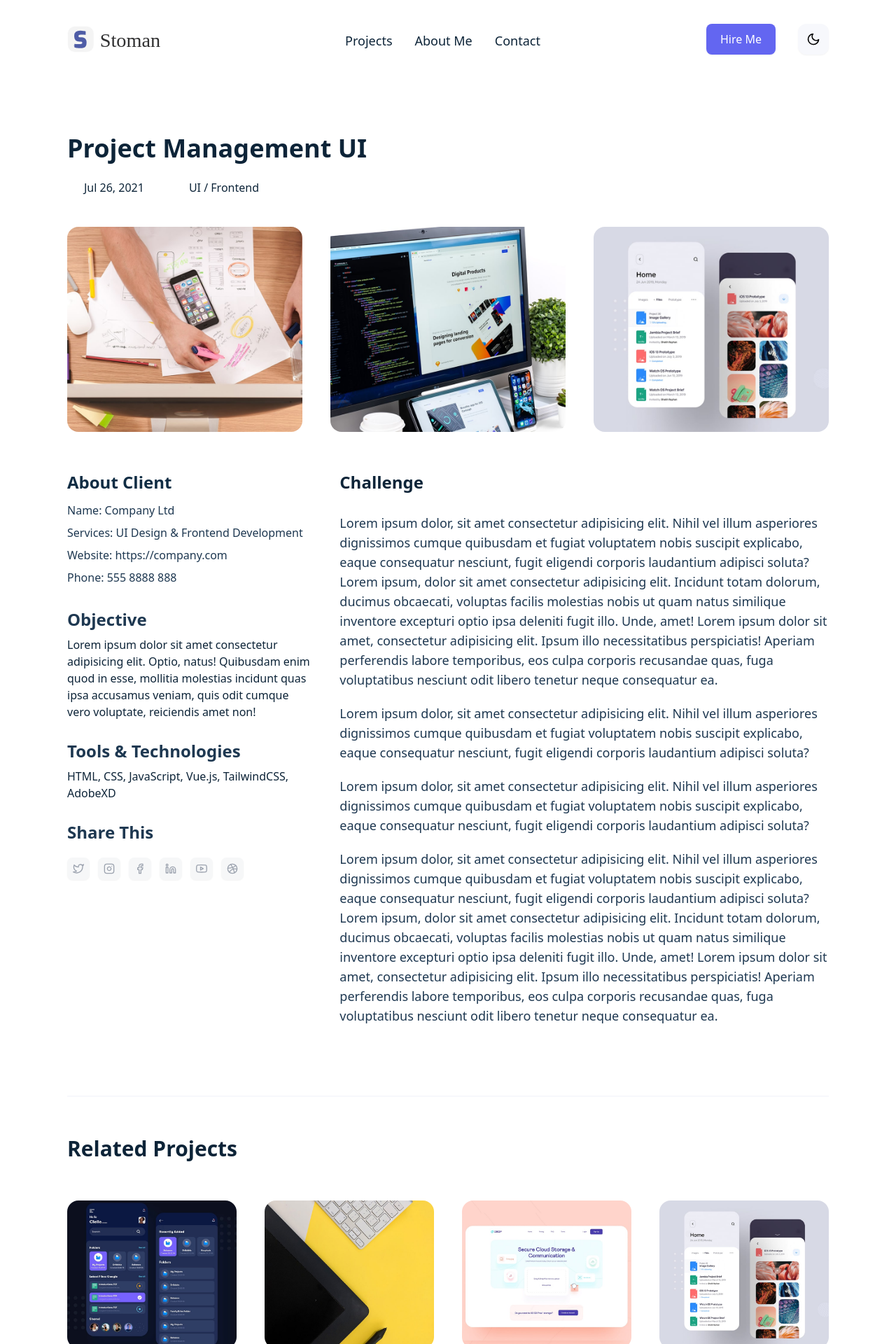
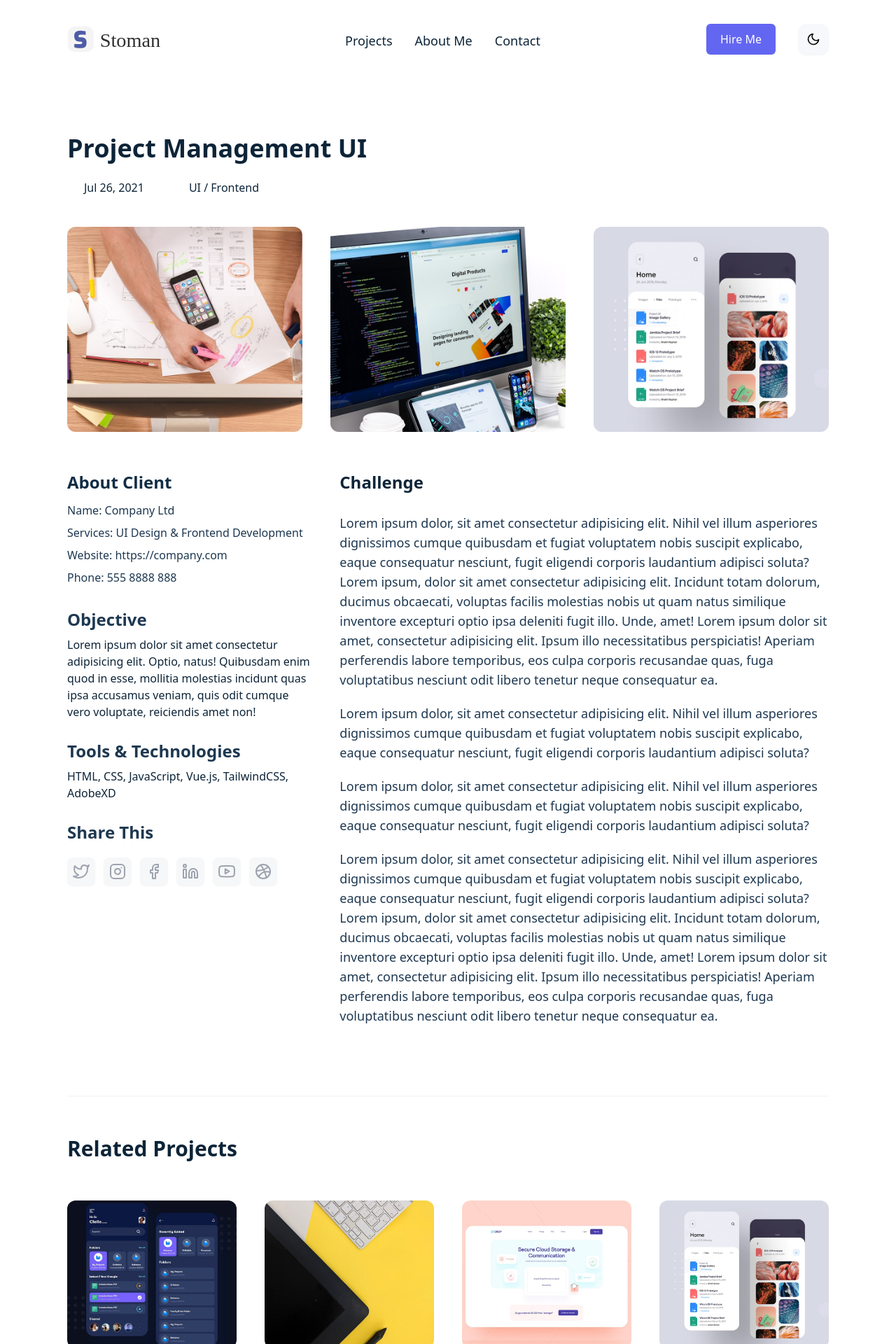
Before and after one commit to phoenix979797/portfolio, a React (Create React App) app: page /projects/single-project in a window 1280 px wide. Shown: the top 1920 px of the page at 70% size. Built offline with nearby package versions, Linux system fonts and the light colour scheme.

Commit message:
Spacing all around

```diff
--- a/src/components/AboutClientSingle.js
+++ b/src/components/AboutClientSingle.js
@@ -3,7 +3,7 @@ const AboutClientSingle = ({ title, image }) => {
 		<>
 			<img
 				src={image}
-				className="w-64 py-5 px-10 border bg-secondary-light border-ternary-light dark:border-ternary-dark shadow-sm rounded-xl mb-8 cursor-pointer"
+				className="w-64 py-5 px-10 border bg-secondary-light border-ternary-light dark:border-ternary-dark shadow-sm rounded-lg mb-8 cursor-pointer"
 				alt={title}
 			/>
 		</>
--- a/src/components/AboutMeBio.js
+++ b/src/components/AboutMeBio.js
@@ -6,7 +6,7 @@ const AboutMeBio = () => {
 		<div className="block sm:flex sm:gap-10 mt-10 sm:mt-20">
 			{/* About me portfolio image start */}
 			<div className="w-full sm:w-1/4 mb-7 sm:mb-0">
-				<img src={profileImage} className="rounded-xl w-96" alt="" />
+				<img src={profileImage} className="rounded-lg w-96" alt="" />
 			</div>
 			{/* About me portfolio image end */}
 
--- a/src/components/AppBanner.js
+++ b/src/components/AppBanner.js
@@ -19,7 +19,7 @@ const AppBanner = () => {
 					<a
 						download="Stoman-Resume.pdf"
 						href="/files/Stoman-Resume.pdf"
-						className="flex justify-center items-center w-36 sm:w-48 mt-12 mb-6 sm:mb-0 text-lg border border-indigo-200 dark:border-ternary-dark py-2.5 sm:py-3 shadow-lg rounded-xl bg-indigo-50 focus:ring-1 focus:ring-indigo-900 hover:bg-indigo-500 text-gray-500 hover:text-white"
+						className="flex justify-center items-center w-36 sm:w-48 mt-12 mb-6 sm:mb-0 text-lg border border-indigo-200 dark:border-ternary-dark py-2.5 sm:py-3 shadow-lg rounded-lg bg-indigo-50 focus:ring-1 focus:ring-indigo-900 hover:bg-indigo-500 text-gray-500 hover:text-white"
 						aria-label="Download Resume"
 					>
 						<FiArrowDownCircle className="ml-0 sm:ml-1 mr-2 sm:mr-3 h-5 w-5 sn:w-6 sm:h-6"></FiArrowDownCircle>
--- a/src/components/AppHeader.js
+++ b/src/components/AppHeader.js
@@ -181,7 +181,7 @@ const AppHeader = () => {
 						<div>
 							<button
 								onClick={showHireMeModal}
-								className="text-md font-medium bg-indigo-500 hover:bg-indigo-600 text-white shadow-sm rounded-lg px-5 py-2.5"
+								className="text-md font-medium bg-indigo-500 hover:bg-indigo-600 text-white shadow-sm rounded-md px-5 py-2.5"
 								aria-label="Hire Me Button"
 							>
 								Hire Me
--- a/src/components/ContactForm.js
+++ b/src/components/ContactForm.js
@@ -6,7 +6,7 @@ const ContactForm = () => {
 					onSubmit={(e) => {
 						e.preventDefault();
 					}}
-					className="max-w-xl m-4 p-6 sm:p-10 bg-secondary-light dark:bg-secondary-dark rounded-xl shadow-xl text-left"
+					className="max-w-xl m-4 p-6 sm:p-10 bg-secondary-light dark:bg-secondary-dark rounded-lg shadow-xl text-left"
 				>
 					<p className="text-primary-dark dark:text-primary-light text-2xl font-semibold mb-8">
 						Contact Form
@@ -82,7 +82,7 @@ const ContactForm = () => {
 
 					<div className="mt-6">
 						<button
-							className="px-4 py-2.5 text-white font-medium tracking-wider bg-indigo-500 hover:bg-indigo-600 focus:ring-1 focus:ring-indigo-900 rounded-lg"
+							className="px-4 py-2.5 text-white font-medium tracking-wider bg-indigo-500 hover:bg-indigo-600 focus:ring-1 focus:ring-indigo-900 rounded-md"
 							type="submit"
 							aria-label="Send Message"
 						>
--- a/src/components/HireMeModal.js
+++ b/src/components/HireMeModal.js
@@ -9,7 +9,7 @@ const HireMeModal = ({ onClose, onRequest }) => {
 			{/* Modal Content */}
 			<main className="flex flex-col items-center justify-center h-full w-full">
 				<div className="modal-wrapper flex items-center z-30">
-					<div className="modal max-w-md mx-5 xl:max-w-xl lg:max-w-xl md:max-w-xl bg-secondary-light dark:bg-primary-dark max-h-screen shadow-lg flex-row rounded-xl relative">
+					<div className="modal max-w-md mx-5 xl:max-w-xl lg:max-w-xl md:max-w-xl bg-secondary-light dark:bg-primary-dark max-h-screen shadow-lg flex-row rounded-lg relative">
 						<div className="modal-header flex justify-between gap-10 p-5 border-b border-ternary-light dark:border-ternary-dark">
 							<h5 className=" text-primary-dark dark:text-primary-light text-2xl">
 								What project are you looking for?
@@ -30,7 +30,7 @@ const HireMeModal = ({ onClose, onRequest }) => {
 							>
 								<div className="">
 									<input
-										className="w-full px-5 py-2 border dark:border-secondary-dark rounded-lg text-md dark:font-medium bg-secondary-light dark:bg-ternary-dark text-primary-dark dark:text-ternary-light"
+										className="w-full px-5 py-2 border dark:border-secondary-dark rounded-md text-md dark:font-medium bg-secondary-light dark:bg-ternary-dark text-primary-dark dark:text-ternary-light"
 										id="name"
 										name="name"
 										type="text"
@@ -41,7 +41,7 @@ const HireMeModal = ({ onClose, onRequest }) => {
 								</div>
 								<div className="mt-6">
 									<input
-										className="w-full px-5 py-2 border dark:border-secondary-dark rounded-lg text-md dark:font-medium bg-secondary-light dark:bg-ternary-dark text-primary-dark dark:text-ternary-light"
+										className="w-full px-5 py-2 border dark:border-secondary-dark rounded-md text-md dark:font-medium bg-secondary-light dark:bg-ternary-dark text-primary-dark dark:text-ternary-light"
 										id="email"
 										name="email"
 										type="text"
@@ -52,7 +52,7 @@ const HireMeModal = ({ onClose, onRequest }) => {
 								</div>
 								<div className="mt-6">
 									<select
-										className="w-full px-5 py-2 border dark:border-secondary-dark rounded-lg text-md dark:font-medium bg-secondary-light dark:bg-ternary-dark text-primary-dark dark:text-ternary-light"
+										className="w-full px-5 py-2 border dark:border-secondary-dark rounded-md text-md dark:font-medium bg-secondary-light dark:bg-ternary-dark text-primary-dark dark:text-ternary-light"
 										id="subject"
 										name="subject"
 										type="text"
@@ -65,7 +65,7 @@ const HireMeModal = ({ onClose, onRequest }) => {
 
 								<div className="mt-6">
 									<textarea
-										className="w-full px-5 py-2 border dark:border-secondary-dark rounded-lg text-md dark:font-medium bg-secondary-light dark:bg-ternary-dark text-primary-dark dark:text-ternary-light"
+										className="w-full px-5 py-2 border dark:border-secondary-dark rounded-md text-md dark:font-medium bg-secondary-light dark:bg-ternary-dark text-primary-dark dark:text-ternary-light"
 										id="message"
 										name="message"
 										cols="14"
@@ -89,7 +89,6 @@ const HireMeModal = ({ onClose, onRequest }) => {
 											bg-indigo-500
 											hover:bg-indigo-600
 											rounded-md
-											sm:rounded-lg
 											focus:ring-1 focus:ring-indigo-900"
 										aria-label="Submit Request"
 									>
@@ -108,7 +107,6 @@ const HireMeModal = ({ onClose, onRequest }) => {
 									bg-indigo-400
 									hover:bg-indigo-500
 									rounded-md
-									sm:rounded-lg
 									font-normal
 									sm:font-bold
 									text-primary-light
--- a/src/components/ProjectGallery.js
+++ b/src/components/ProjectGallery.js
@@ -8,7 +8,7 @@ const ProjectGallery = () => {
 					<div className="mb-10 sm:mb-0" key={project.id}>
 						<img
 							src={project.img}
-							className="rounded-2xl cursor-pointer shadow-lg sm:shadow-none"
+							className="rounded-xl cursor-pointer shadow-lg sm:shadow-none"
 							alt={project.title}
 							key={project.id}
 						/>
--- a/src/components/ProjectInfo.js
+++ b/src/components/ProjectInfo.js
@@ -1,3 +1,4 @@
+import { Link } from 'react-router-dom';
 import { ProjectInfo as ProjectsData } from '../utils/SingleProjectData';
 
 const ProjectInfo = () => {
@@ -66,15 +67,17 @@ const ProjectInfo = () => {
 					<div className="flex items-center gap-3 mt-5">
 						{ProjectsData.SocialSharing.map((social) => {
 							return (
-								<a
+								<Link
 									key={social.id}
-									href={social.url}
+									to={social.url}
 									target="__blank"
 									aria-label="Share Project"
 									className="bg-ternary-light dark:bg-ternary-dark text-gray-400 hover:text-primary-dark dark:hover:text-primary-light p-2 rounded-lg shadow-sm"
 								>
-									{social.icon}
-								</a>
+									<span className="text-lg lg:text-2xl">
+										{social.icon}
+									</span>
+								</Link>
 							);
 						})}
 					</div>
--- a/src/components/ProjectRelatedProjects.js
+++ b/src/components/ProjectRelatedProjects.js
@@ -12,7 +12,7 @@ const ProjectRelatedProjects = () => {
 					return (
 						<img
 							src={project.img}
-							className="rounded-2xl cursor-pointer"
+							className="rounded-xl cursor-pointer"
 							alt={project.title}
 							key={project.id}
 						/>
--- a/src/components/ProjectSingle.js
+++ b/src/components/ProjectSingle.js
@@ -4,13 +4,13 @@ const ProjectSingle = ({ title, category, image }) => {
 	return (
 		<Link
 			to="/projects/single-project"
-			className="rounded-3xl shadow-lg hover:shadow-xl cursor-pointer mb-10 sm:mb-0 bg-secondary-light dark:bg-ternary-dark"
+			className="rounded-xl shadow-lg hover:shadow-xl cursor-pointer mb-10 sm:mb-0 bg-secondary-light dark:bg-ternary-dark"
 			aria-label="Single Project"
 		>
 			<div>
 				<img
 					src={image}
-					className="rounded-t-3xl border-none"
+					className="rounded-t-xl border-none"
 					alt="Single Project"
 				/>
 			</div>
```
